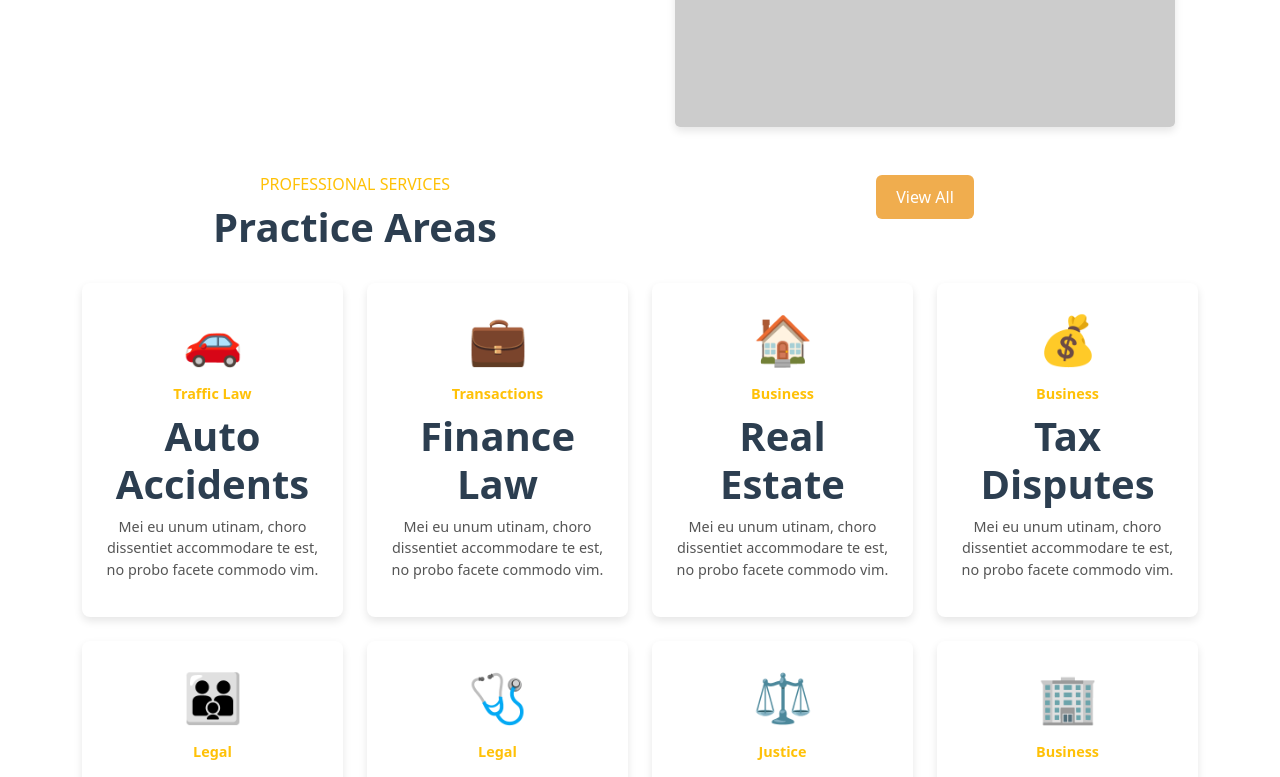
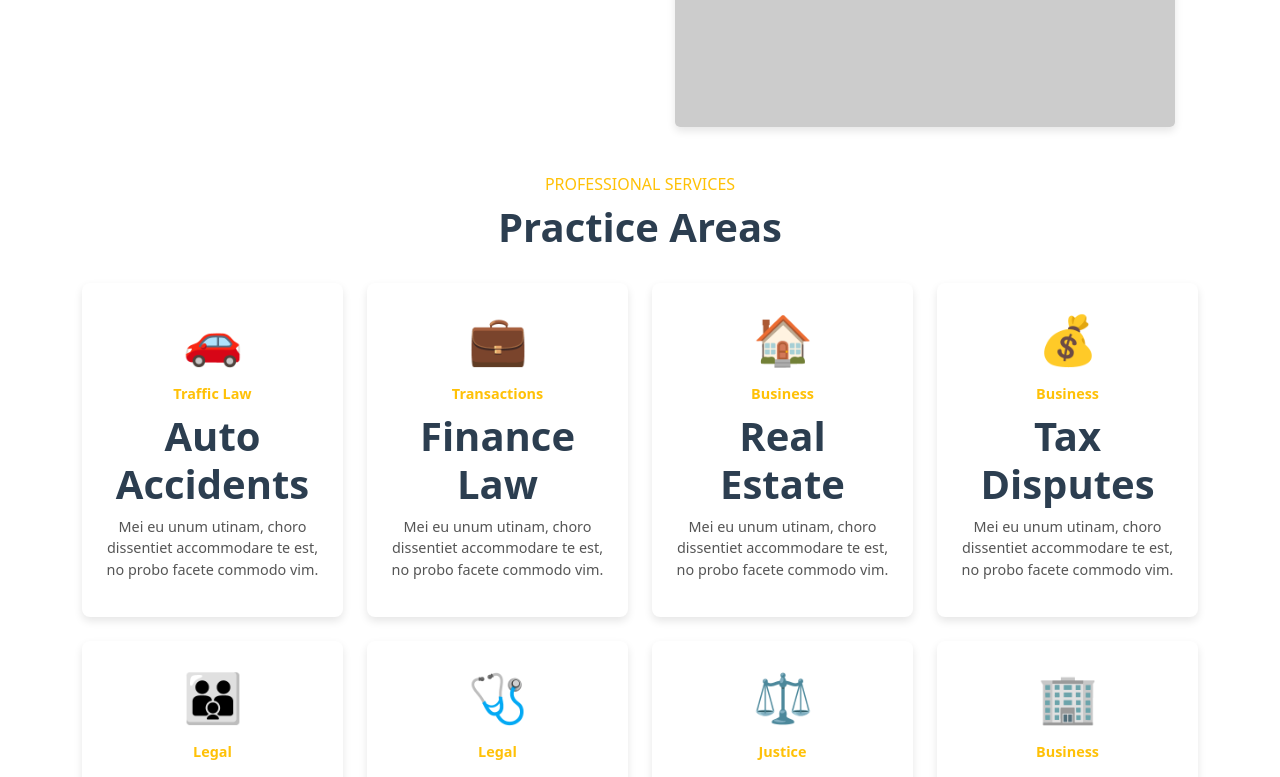
Before and after one commit to ogulcanodemis/avseymanurtasdemir, a React (Create React App) app: page / in a window 1280 px wide. Shown: the part 2000-2777 px from the top of the page. Built offline with nearby package versions, Linux system fonts and the light colour scheme.

Commit message:
practice area done

```diff
--- a/src/Components/PracticeAreas.css
+++ b/src/Components/PracticeAreas.css
@@ -2,6 +2,7 @@
     font-size: 2.5rem;
     font-weight: bold;
     color: #2c3e50;
+    text-align: center; /* Başlık ortalanır */
   }
 
   .practice-category {
@@ -10,38 +11,36 @@
     margin-bottom: 10px;
   }
 
+  /* Kartların eşit boyda olması için Flexbox kullanıyoruz */
   .practice-card {
     text-align: center;
     background-color: #fff;
     padding: 20px;
     box-shadow: 0 4px 8px rgba(0, 0, 0, 0.1);
+    border-radius: 8px;
     transition: transform 0.3s ease;
-    border-radius: 8px;
+    display: flex;
+    flex-direction: column;  /* Kartı dikeyde esnek yapıyoruz */
+    justify-content: space-between; /* İçeriğin ortalanması için */
+    height: 100%; /* Tüm kartlar aynı yükseklikte olacak */
   }
 
+  /* Kart hover edildiğinde büyüme efekti */
   .practice-card:hover {
     transform: scale(1.05);
   }
 
+  /* İkonların büyüklüğü ve düzeni */
   .practice-icon {
     font-size: 3rem;
     color: #f0ad4e;
     margin-bottom: 10px;
   }
 
+  /* Kart metinleri */
   .practice-card p {
     color: #555;
     font-size: 0.9rem;
     line-height: 1.5;
+    margin-top: auto; /* Kart içeriğini aşağıya çekiyor */
   }
-
-  .btn-warning {
-    background-color: #f0ad4e;
-    border: none;
-    padding: 10px 20px;
-    color: #fff;
-  }
-
-  .btn-warning:hover {
-    background-color: #e99c3a;
-  }
--- a/src/Components/PracticeAreas.js
+++ b/src/Components/PracticeAreas.js
@@ -82,13 +82,10 @@ const PracticeAreas = () => {
 
   return (
     <Container className="my-5">
-      <Row className="mb-4">
+      <Row className="mb-4 text-center"> {/* Başlığı ortaladık */}
         <Col>
           <h6 className="text-uppercase text-warning">Professional Services</h6>
           <h2 className="practice-title">Practice Areas</h2>
-        </Col>
-        <Col className="text-right">
-          <a href="#" className="btn btn-warning">View All</a>
         </Col>
       </Row>
 
```
